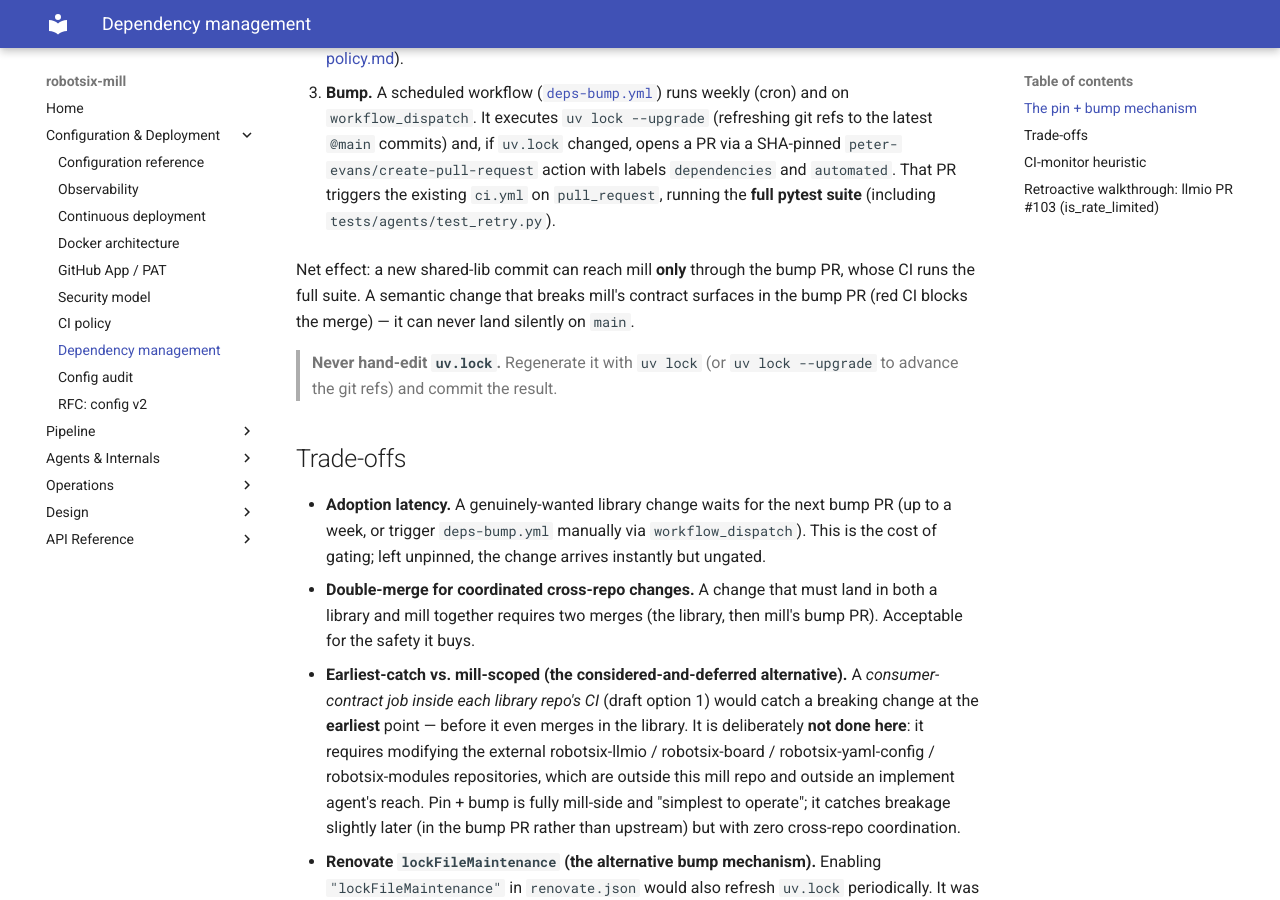
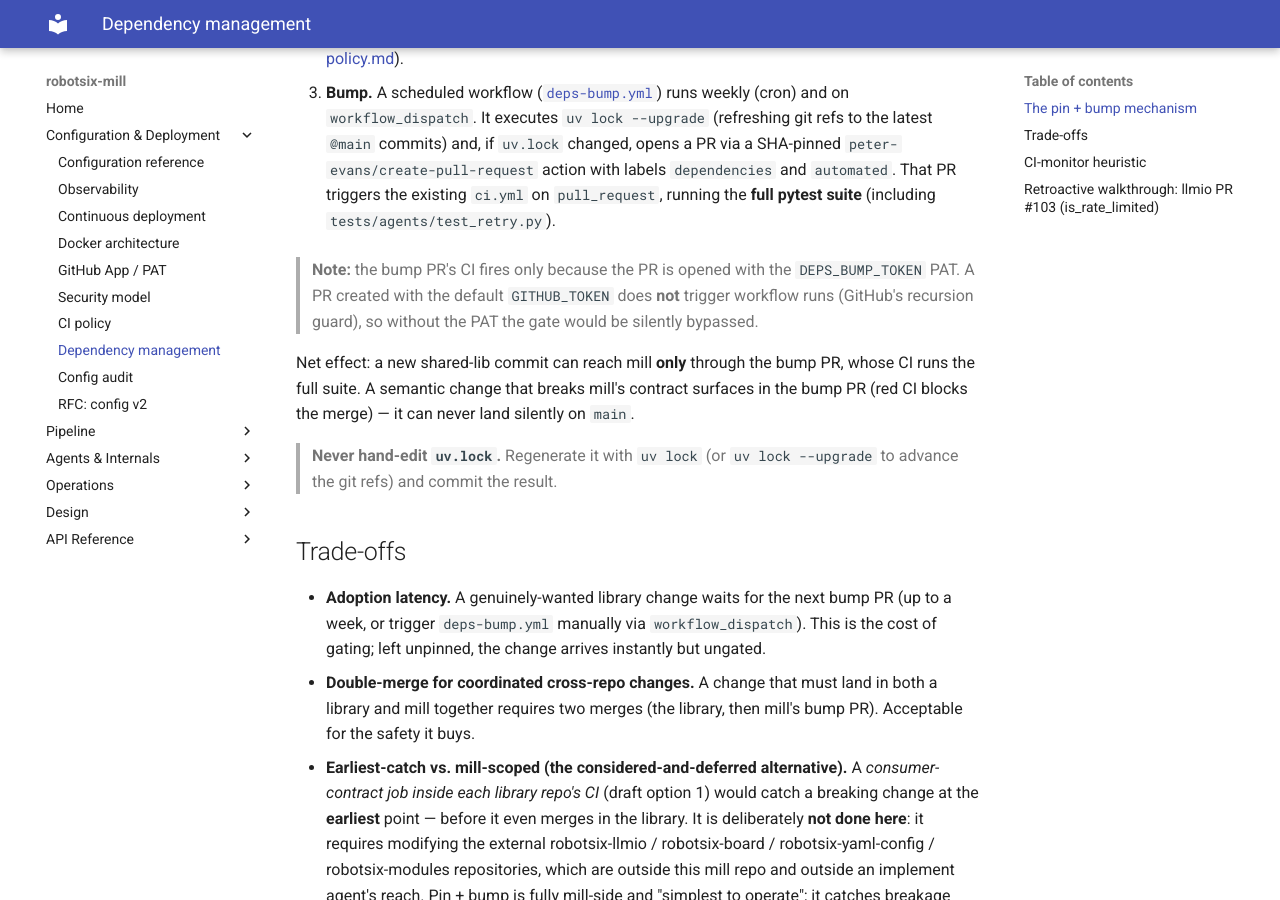
Before and after one commit to damien-robotsix/robotsix-mill, an MkDocs documentation site: the page built from docs/dependencies.md, in a window 1280 px wide and 900 px high, scrolled down 1055 px. Built offline with MkDocs 1.6.1 and Material for MkDocs 9.7.7, drawn with Linux system fonts in a browser that asks for light colours.

Commit message:
mill: Open deps-bump PR with DEPS_BUMP_TOKEN PAT so its CI actually runs (20260611T200849Z-deps-bump-prs-created-with-github-token-b8c7)

```diff
--- a/docs/dependencies.md
+++ b/docs/dependencies.md
@@ -40,6 +40,12 @@ library repos):
    action with labels `dependencies` and `automated`. That PR triggers
    the existing `ci.yml` on `pull_request`, running the **full pytest
    suite** (including `tests/agents/test_retry.py`).
+
+   > **Note:** the bump PR's CI fires only because the PR is opened with
+   > the `DEPS_BUMP_TOKEN` PAT. A PR created with the default
+   > `GITHUB_TOKEN` does **not** trigger workflow runs (GitHub's
+   > recursion guard), so without the PAT the gate would be silently
+   > bypassed.
 
 Net effect: a new shared-lib commit can reach mill **only** through the
 bump PR, whose CI runs the full suite. A semantic change that breaks
```
Also changed, not shown: docs/deployment.md (+1 -0 lines), 1 other file.
